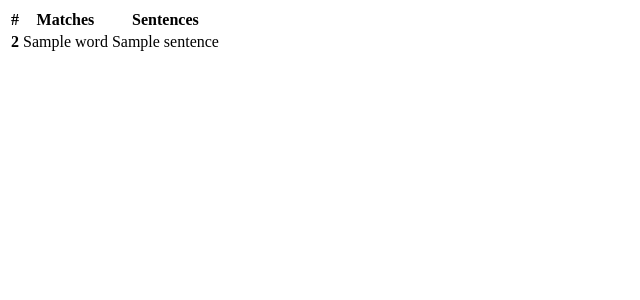
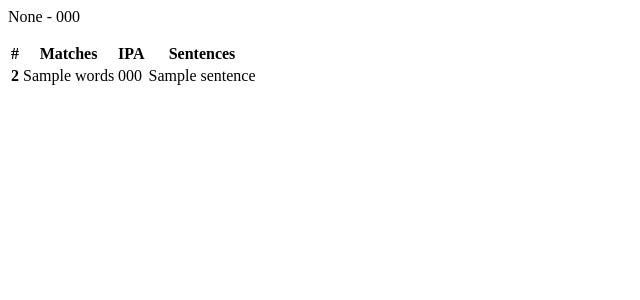
Before and after one commit to Brennanium/MnemonicsRecommendation, a Flask app: template app/templates/matchTable.html in a window 1280 px wide. Shown: the top 300 px of the page, without its empty margins (0-640 px from the left). Run offline with Flask 2, Linux system fonts and the light colour scheme; the template is opened without the code that fills it: values that come from a table or form of the project are taken from there, most other values are stand-ins (such as "Sample title", 1, 10 or a date in 2020); some libraries are stand-ins or nearby versions.

Commit message:
add IPA symbols of input and output to website

```diff
--- a/MatchList.py
+++ b/MatchList.py
@@ -26,8 +26,10 @@
     def __init__(self, input_node, translation):
         self.matched_words = ''
         self.matched_phones = ''
+        self.matched_phones_raw = ''
         self.target_word = input_node.word
         self.target_phones = input_node.phones
+        self.target_phones_raw = input_node.phones_raw
         self.target_definitions = input_node.definitions
         self.translation = translation
         self.delta = 0
@@ -68,6 +70,7 @@
     def add_new_matched_phones(self, node, phonetic_delta):
         self.matched_words = self.matched_words + ' ' + node.word
         self.matched_phones = self.matched_phones + node.phones
+        self.matched_phones_raw = self.matched_phones_raw + ' ' + node.phones_raw
         self.delta += phonetic_delta * phonetic_multiplier
         self.delta += semantic_distance(node.word, self.translation, semantic_multiplier)
         self.delta += node.aoa * aoa_multiplier
--- a/WWUTransphoner.py
+++ b/WWUTransphoner.py
@@ -35,7 +35,7 @@
         MatchList.semantic_multiplier = semantic
         MatchList.orthographic_multiplier = orthographic
 
-    def get_mnemonics(self, input_word, translation, N=5):
+    def get_mnemonics(self, input_word, translation, N=5, include_phones=False):
         # if N is too small the closest phonetic match may be
         # nonsense, and it won't allow for the other metrics to
         # replace it
@@ -66,7 +66,12 @@
                     match_list.add_match(match)
             working_matches = match_list.remove_and_retrieve_unfinished_matches(N)
 
-        return [ match.matched_words for match in match_list.get_finished_matches(old_N) ]
+        if include_phones:
+            words = [ match.matched_words for match in match_list.get_finished_matches(old_N) ]
+            phones = [ "/" + match.matched_phones_raw.strip() + "/" for match in match_list.get_finished_matches(old_N) ]
+            return words, phones, "/" + input_node.phones_raw + "/"
+        else:
+            return [ match.matched_words for match in match_list.get_finished_matches(old_N) ]
 
     # Marks a word in the target trie as unusuable, so Subsequent
     # mnemonics will not contain it again
--- a/app/__init__.py
+++ b/app/__init__.py
@@ -1,6 +1,12 @@
 from flask import Flask
 from config import Config
 from flask_bootstrap import Bootstrap
+import logging
+
+# print errors/debug log in terminal
+import sys
+logging.basicConfig(stream=sys.stderr, level=logging.DEBUG)
+
 
 app = Flask(__name__)
 Bootstrap(app)
--- a/app/routes.py
+++ b/app/routes.py
@@ -4,7 +4,9 @@
 from WWUTransphoner import WWUTransphoner
 
 wordMatches = None
+phoneMatches = None
 sentenceMatches = None
+inputWordPhones = None
 
 wwut = None
 
@@ -13,27 +15,38 @@
 def home():
     form = inputForm()
     global wordMatches
+    global phoneMatches
     global sentenceMatches
+    global inputWordPhones
     matchesReady = False
 
     if form.validate_on_submit():
         matchesReady = getResults(form)
         if matchesReady:
-            return render_template("home.html",form=form, matchesReady=matchesReady, words=wordMatches, sentences=sentenceMatches)
+            return render_template(
+                "home.html",
+                form=form,
+                matchesReady=matchesReady,
+                wordMatches=wordMatches,
+                wordPhoneMatches=zip(wordMatches,phoneMatches),
+                inputWordPhones=inputWordPhones,
+                sentences=sentenceMatches)
         else:
             flash("Server doesn't enough data for: " + form.inputWord.data + ", sorry about that.")
     return render_template("home.html",form=form, matchesReady=matchesReady)
 
 def getResults(form):
     global wordMatches
+    global phoneMatches
     global sentenceMatches
+    global inputWordPhones
     global wwut
 
     if not wwut or form.inputLang.data != wwut.input_language:
         flash("Setting up server for '" + form.inputLang.data + "', may take a moment.")
         wwut = WWUTransphoner(form.inputLang.data)
 
-    wordMatches = wwut.get_mnemonics(form.inputWord.data, form.translation.data, int(form.numMatches.data))
+    wordMatches, phoneMatches, inputWordPhones = wwut.get_mnemonics(form.inputWord.data, form.translation.data, int(form.numMatches.data), include_phones=True)
     if not wordMatches:
         return False
 
--- a/app/templates/matchTable.html
+++ b/app/templates/matchTable.html
@@ -1,19 +1,22 @@
 
+<p>{{form.inputWord.data}} - {{inputWordPhones}}</p>
 <table id="result_table" class="table table-hover">
     <thead>
         <tr>
         <th scope="col">#</th>
         <th scope="col">Matches</th>
+        <th scope="col">IPA</th>
         <th scope="col">Sentences</th>
         </tr>
     </thead>
     <tbody>
-            {% if words %}
-                {% for word in words %}
+        {% if wordMatches %}
+            {% for words, phones in wordPhoneMatches %}
             <tr class='clickable-row'>
-                    <th scope="row">{{ (words.index(word)+1) }}</th>
-                    <td>{{word}}</td>
-                    <td>{{ sentences[words.index(word)] }}</td>
+                <th scope="row">{{ (wordMatches.index(words)+1) }}</th>
+                <td>{{words}}</td>
+                <td>{{phones}}</td>
+                <td>{{ sentences[wordMatches.index(words)] }}</td>
             </tr>
             {% endfor %}
         {% endif %}
```
Also changed, not shown: PhoneTrie.py (+11 -2 lines). Lines whose indentation alone changed are shown as unchanged.
